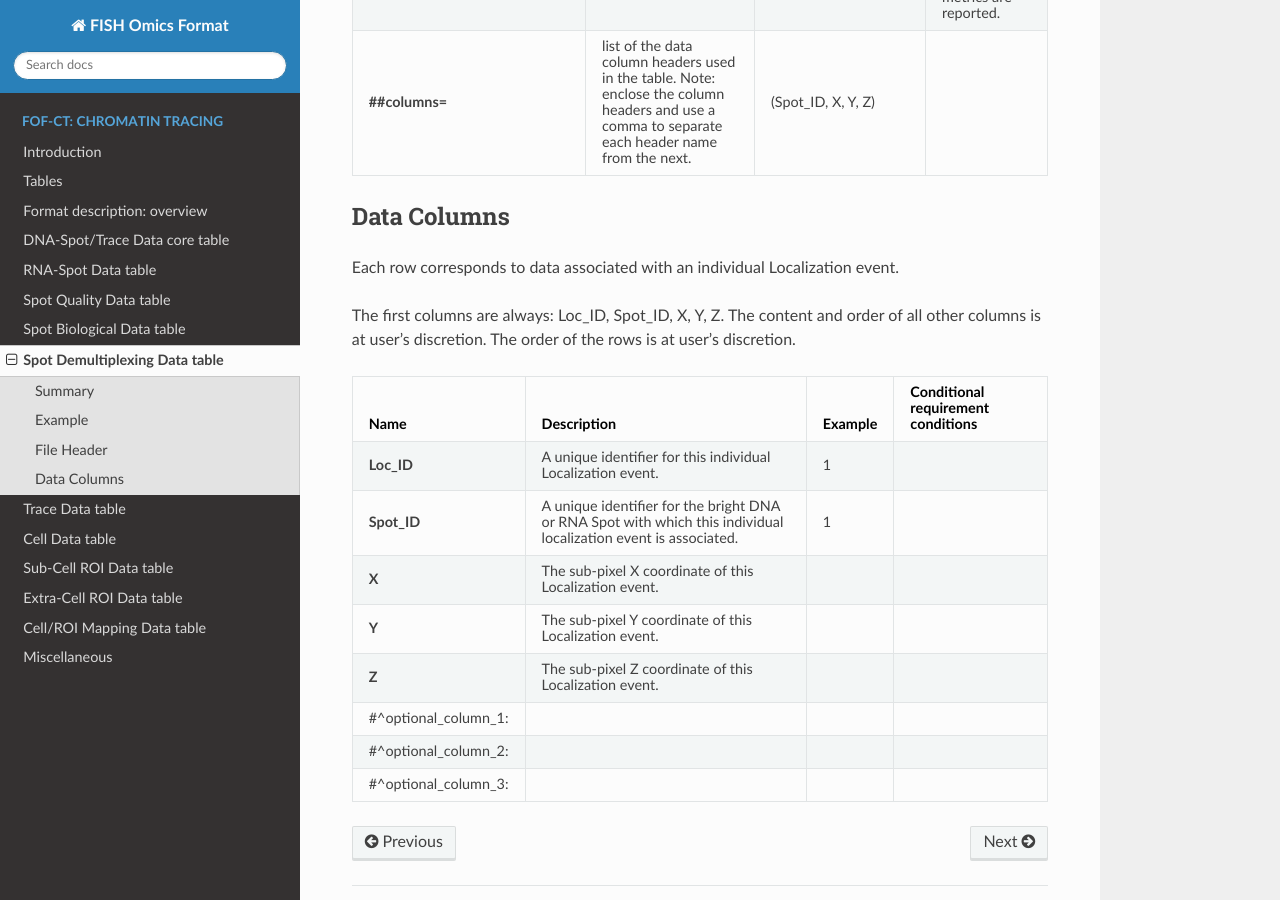
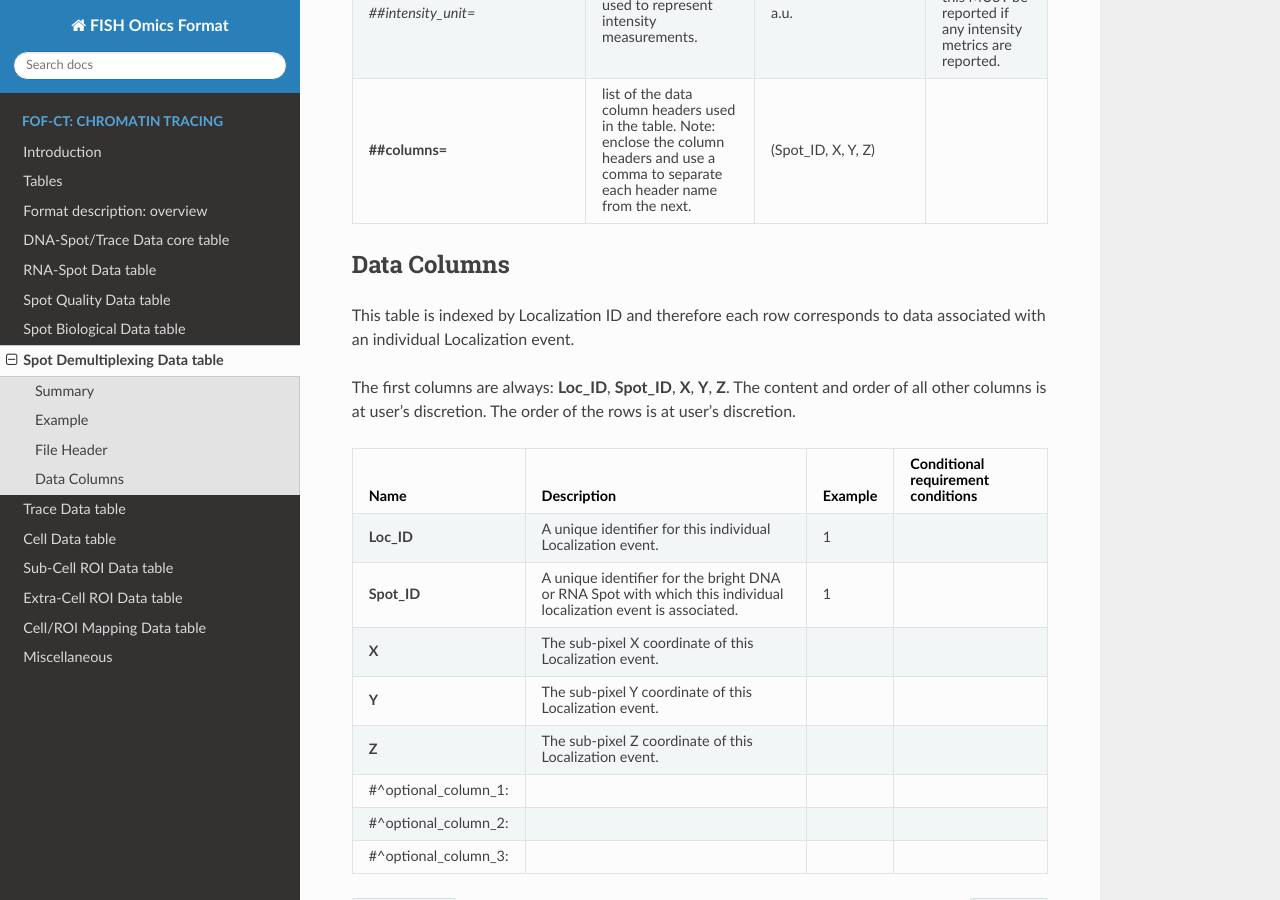
Before and after one commit to 4dn-dcic/fish_omics_format, a Sphinx documentation site: the page built from docs/source/demultiplexing.rst, in a window 1280 px wide and 900 px high, scrolled down 3736 px. Built offline with Sphinx 7.4.7 and the Read the Docs theme 2.0.0, drawn with Linux system fonts in a browser that asks for light colours; some of the changed text lies outside the part shown.

Commit message:
Update demultiplexing.rst

```diff
--- a/docs/source/demultiplexing.rst
+++ b/docs/source/demultiplexing.rst
@@ -18,7 +18,7 @@
 can be recorded by using this table, as shown for DNA Spots in the
 example below.
 
-This table is indexed by Loc_ID and it has a mandatory Spot_ID column that
+This table is indexed by Loc_ID, mandatorily reports the X, Y, Z coordinates of the Localization event, and it has a mandatory Spot_ID column that
 is used to link individual localization events to the resulting Spot.
 
 Example
@@ -30,8 +30,8 @@
 
 File Header
 -----------
-
-The first line in the header is always "##FOF-CT_version=vX.X"
+- The first line in the header is always "##FOF-CT_version=vX.X"
+- The second line in the header is always "##Table_namespace=4dn_FOF-CT_demultiplexing"
 
 The header MUST contain a mandatory set of fields that describe any
 algorithm that was used to produce/process data in this table.
@@ -46,10 +46,9 @@
 
 Data Columns
 ------------
+This table is indexed by Localization ID and therefore each row corresponds to data associated with an individual Localization event.
 
-Each row corresponds to data associated with an individual Localization event.
-
-The first columns are always: Loc_ID, Spot_ID, X, Y, Z.
+The first columns are always: **Loc_ID**, **Spot_ID**, **X**, **Y**, **Z**.
 The content and order of all other columns is at user's discretion.
 The order of the rows is at user's discretion.
 
```
